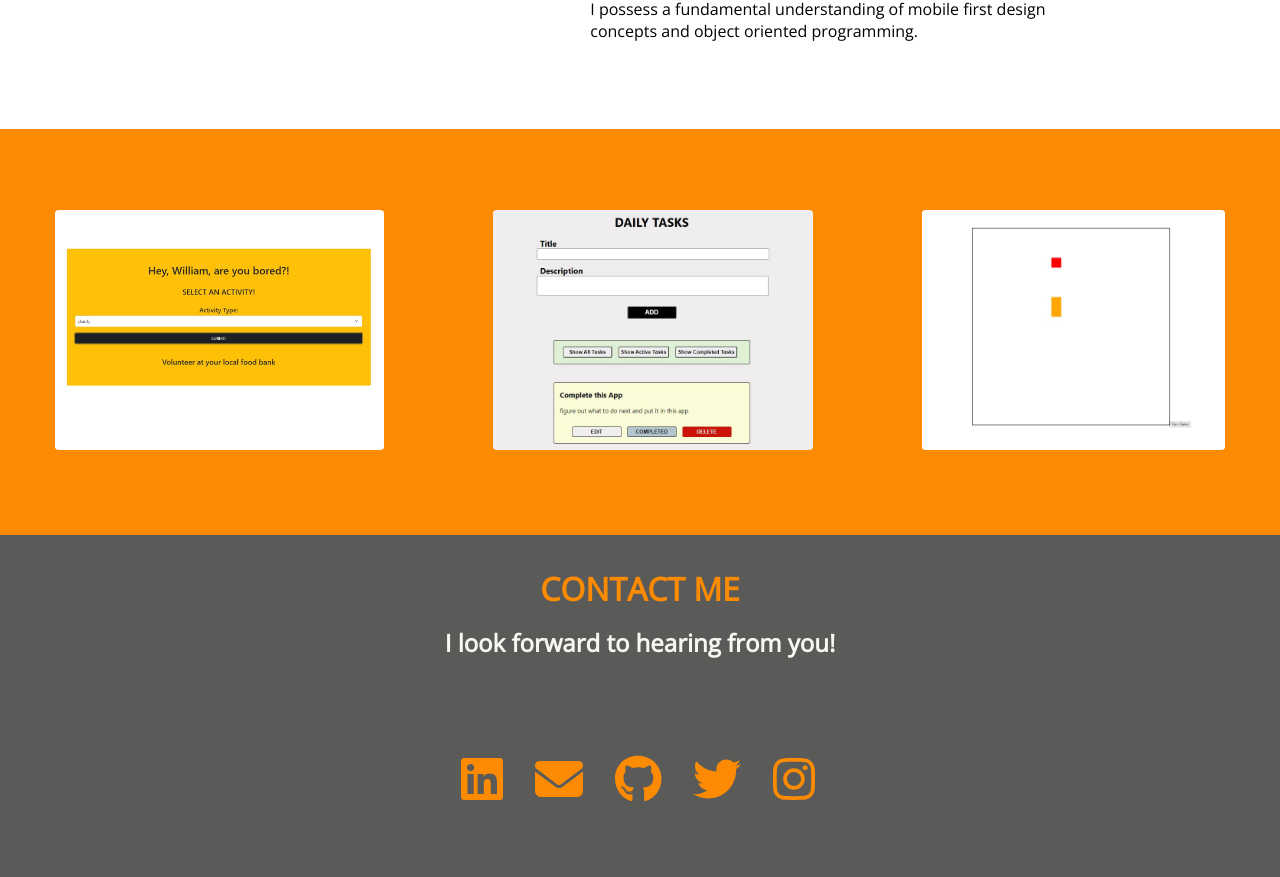
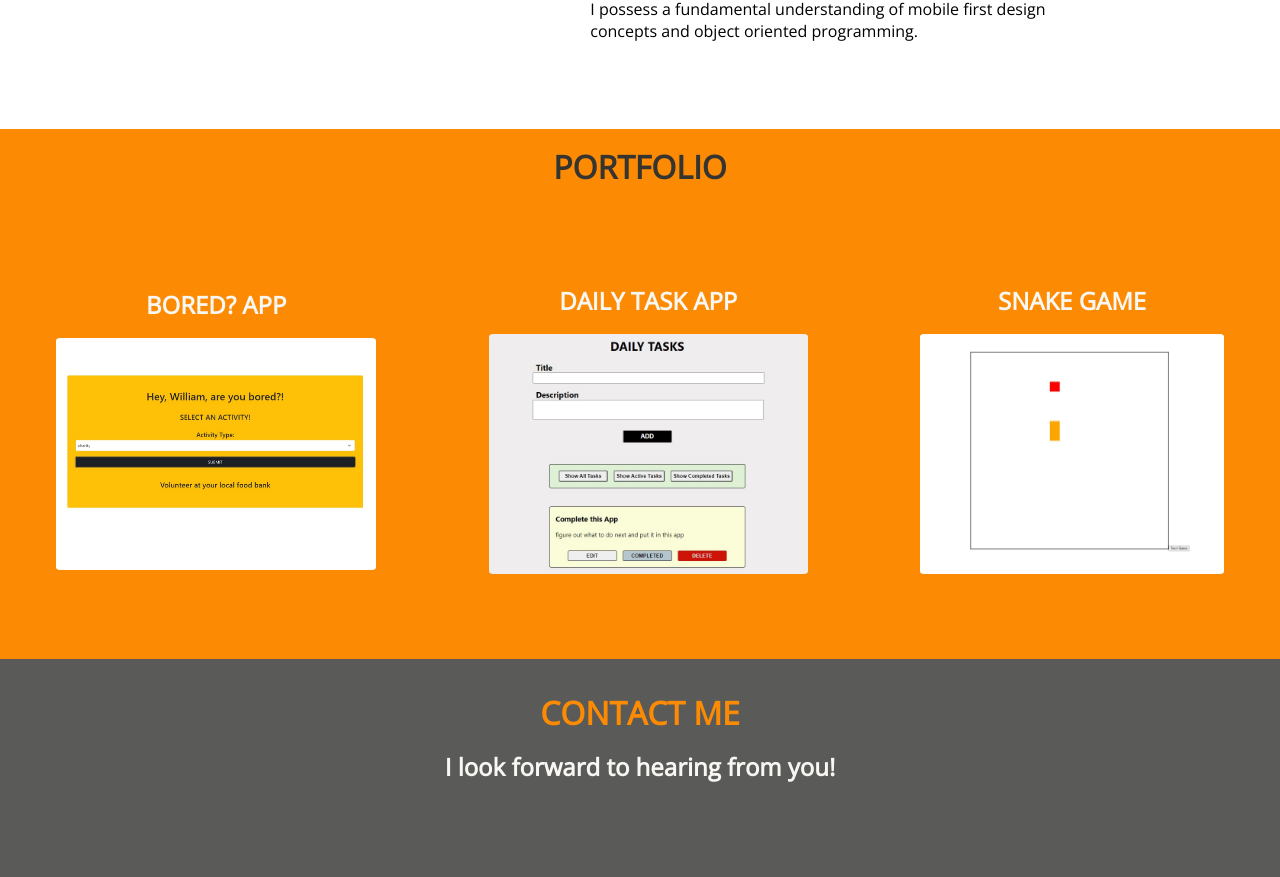
Before and after one commit to Tasups/professional-portfolio, a React (Create React App) app: page / in a window 1280 px wide. Shown: the part 1191-2068 px from the top of the page. Built offline with nearby package versions, Linux system fonts and the light colour scheme; a web font is replaced by a local one.

Commit message:
hover on projects impossible

```diff
--- a/src/App.css
+++ b/src/App.css
@@ -198,6 +198,13 @@ nav {
   background-color: var(--primary-orange);
 }
 
+.portfolio-wrapper h1 {
+  color: var(--primary-grey);
+  font-family: 'Open Sans', sans-serif;
+  text-align: center;
+  padding: 1rem;
+}
+
 .portfolio-list {
   display: flex;
   justify-content: space-around;
@@ -208,11 +215,25 @@ nav {
   margin: 5rem 0;
 }
 
+.portfolio-project-title {
+  color: var(--primary-white);
+  font-family: 'Open Sans', sans-serif;
+  text-align: center;
+  margin-bottom: 1rem;
+}
+
+.portfolio-project a {
+  text-decoration: none;
+  color: var(--primary-black);
+}
+
 .portfolio-project img {
-  height: 15rem;
+  max-height: 15rem;
+  max-width: 20rem;
   border: 1px solid var(--primary-orange);
   border-radius: 1.666%;
 }
+
 
 /*----------CONTACTS----------*/
 
--- a/src/components/Portfolio.js
+++ b/src/components/Portfolio.js
@@ -7,34 +7,45 @@ import snakeGameImg from '../images/SnakeGame.jpg';
 const Portfolio = () => {
   return(
     <div className="portfolio-wrapper container" id="portfolio">
+      <h1>PORTFOLIO</h1>
       <div className="portfolio-list">
-        <div className="portfolio-project">
+
+        <div className="portfolio-project pp1">
+          <h2 className="portfolio-project-title">BORED? APP</h2>
           <a
             href="https://eager-kalam-6403d4.netlify.app/"
             target="_blank"
             rel="noreferrer"
           >
-            <img src={boredAppImg} alt="bored app" />
+            <img className="pp1-img" src={boredAppImg} alt="bored app" />
+          {/*Using an API, with controlled requests, filtered by preset inputs*/}
           </a>
         </div>
-        <div className="portfolio-project">
+
+        <div className="portfolio-project pp2">
+          <h2 className="portfolio-project-title">DAILY TASK APP</h2>
           <a
             href="https://ubiquitous-torrone-aa0502.netlify.app/"
             target="_blank"
             rel="noreferrer"
           >
-            <img src={dailyTaskAppImg} alt="daily task app" />
+            <img className="pp2-img" src={dailyTaskAppImg} alt="daily task app" />
+          {/*Internal data sets React's state in this simple CRUD application*/}
           </a>
         </div>
-        <div className="portfolio-project">
+
+        <div className="portfolio-project pp3">
+          <h2 className="portfolio-project-title">SNAKE GAME</h2>
           <a
             href="https://precious-cactus-d40834.netlify.app/"
             target="_blank"
             rel="noreferrer"
           >
-            <img src={snakeGameImg} alt="snake game app" />
+            <img className="pp3-img" src={snakeGameImg} alt="snake game app" />
+          {/*A simple game mostly using method arrays and useRef hook*/}
           </a>
         </div>
+
       </div>
     </div>
     )
```
